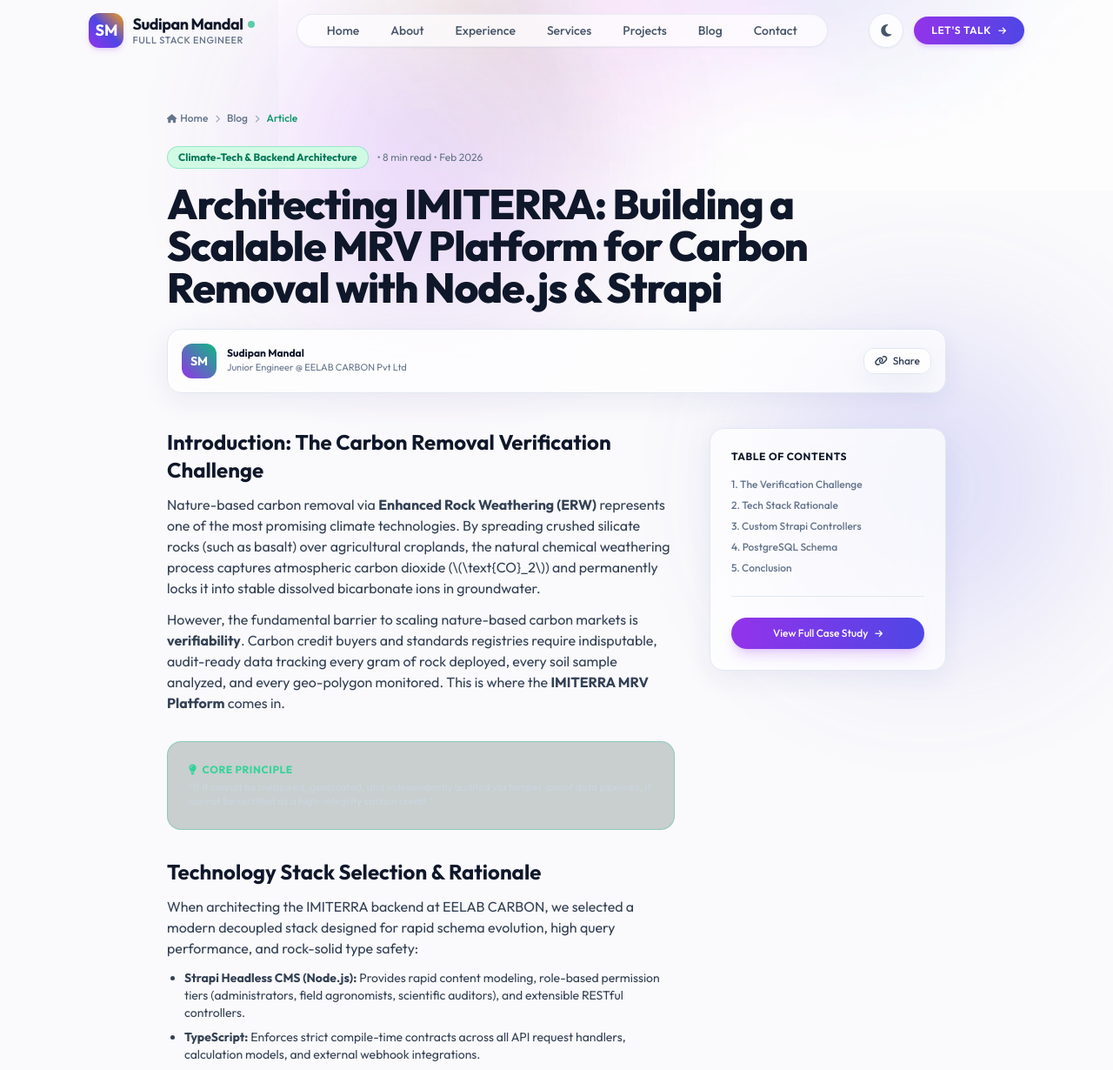
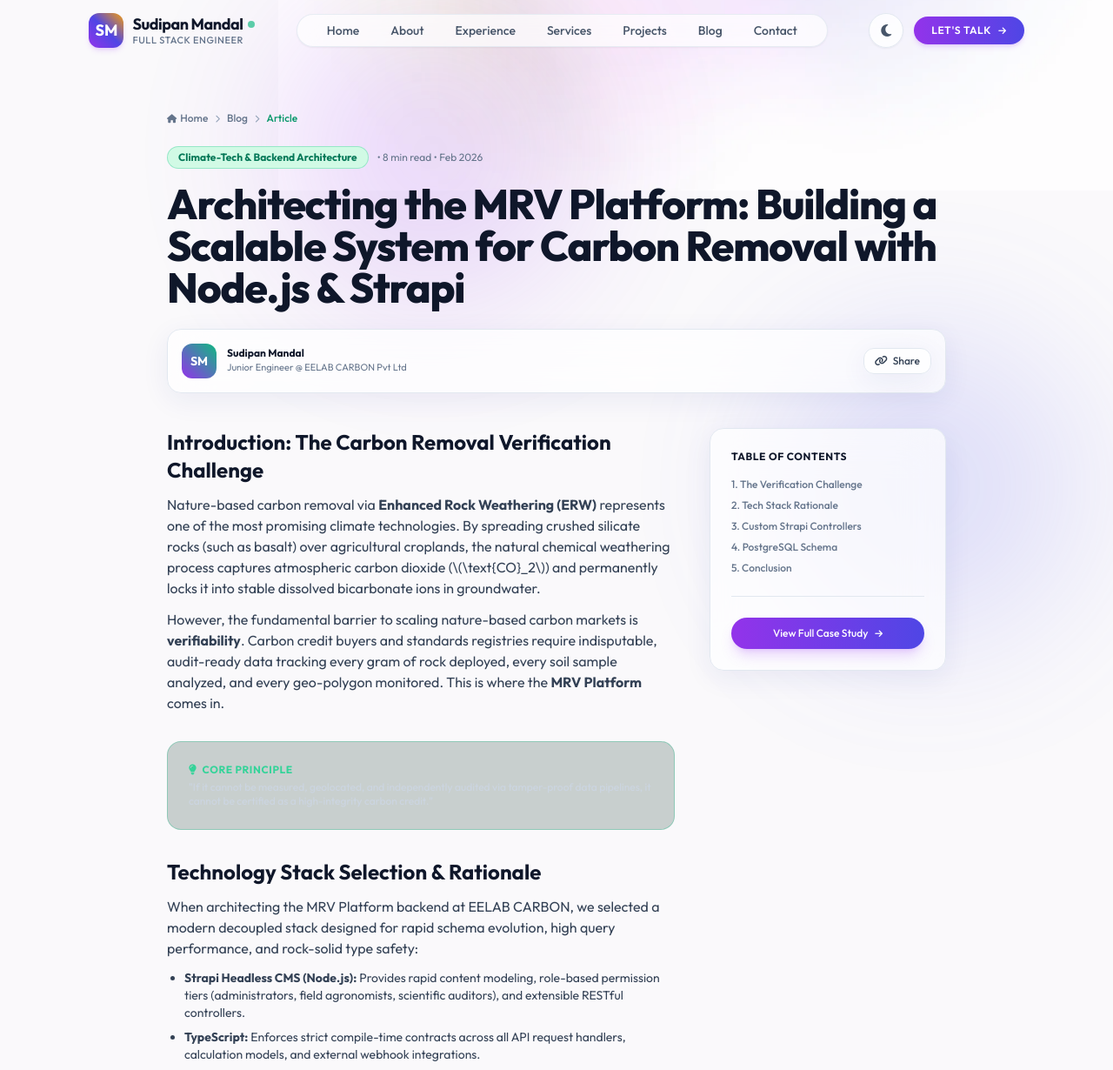
Before and after one commit to sudipan-dev-sr/Sudipan_Portfolio_WebSite, a PHP site: page /pages/single-blog.php?slug=architecting-mrv-platform in a window 1280 px wide. Shown: the top 1230 px of the page at 87% size. Run offline with PHP 8.4, Linux system fonts and the light colour scheme; some libraries are stand-ins or nearby versions; some web fonts are replaced.

Commit message:
Refactor references to "IMITERRA MRV Platform" to "MRV Platform" across multiple files for consistency

```diff
--- a/includes/footer.php
+++ b/includes/footer.php
@@ -18,7 +18,7 @@
                 </a>
 
                 <p class="text-xs sm:text-sm text-slate-400 max-w-md leading-relaxed">
-                    Junior Engineer & Full Stack Developer building the IMITERRA MRV Platform at EELAB CARBON. Specializing in Node.js, Strapi (Headless CMS), TypeScript, JavaScript, PostgreSQL, PHP 8, CodeIgniter 4, Laravel, and RESTful APIs.
+                    Junior Engineer & Full Stack Developer building the MRV Platform at EELAB CARBON. Specializing in Node.js, Strapi (Headless CMS), TypeScript, JavaScript, PostgreSQL, PHP 8, CodeIgniter 4, Laravel, and RESTful APIs.
                 </p>
 
                 <!-- Live Status Badge -->
--- a/pages/about.php
+++ b/pages/about.php
@@ -63,7 +63,7 @@
                         Engineering Philosophy & Technical Stack
                     </h2>
                     <p class="text-slate-600 dark:text-slate-300 text-sm sm:text-base leading-relaxed mb-4">
-                        I am a Junior Engineer & Full Stack Developer based in Kolkata. Currently at <strong class="text-slate-900 dark:text-white">EELAB CARBON Pvt Ltd</strong>, I engineer backend systems and REST APIs for the proprietary <strong class="text-emerald-600 dark:text-emerald-400">IMITERRA MRV Platform</strong> (Measurement, Reporting, and Verification) using <strong class="text-indigo-600 dark:text-indigo-400">Node.js, Strapi Headless CMS, TypeScript, JavaScript, and PostgreSQL</strong> for Enhanced Rock Weathering (ERW).
+                        I am a Junior Engineer & Full Stack Developer based in Kolkata. Currently at <strong class="text-slate-900 dark:text-white">EELAB CARBON Pvt Ltd</strong>, I engineer backend systems and REST APIs for the proprietary <strong class="text-emerald-600 dark:text-emerald-400">MRV Platform</strong> (Measurement, Reporting, and Verification) using <strong class="text-indigo-600 dark:text-indigo-400">Node.js, Strapi Headless CMS, TypeScript, JavaScript, and PostgreSQL</strong> for Enhanced Rock Weathering (ERW).
                     </p>
                     <p class="text-slate-600 dark:text-slate-300 text-sm sm:text-base leading-relaxed mb-4">
                         With strong enterprise experience from <strong class="text-slate-900 dark:text-white">Vxplore Technologies</strong>, I specialize in <strong class="text-purple-600 dark:text-purple-400">PHP 8, CodeIgniter 4 (CI4), Laravel, and MySQL</strong>, following MVC design patterns, building RESTful APIs, and implementing database query optimization.
--- a/pages/blog.php
+++ b/pages/blog.php
@@ -74,10 +74,10 @@
                         <span>•</span>
                         <span><i class="fa-solid fa-user text-purple-500"></i> Sudipan Mandal</span>
                         <span>•</span>
-                        <span class="text-emerald-600 dark:text-emerald-400 font-medium">IMITERRA Series</span>
+                        <span class="text-emerald-600 dark:text-emerald-400 font-medium">MRV Platform Series</span>
                     </div>
                     <h2 class="text-2xl sm:text-3xl font-bold text-slate-900 dark:text-white tracking-tight mb-3">
-                        Architecting IMITERRA: Building a Scalable MRV Platform for Carbon Removal with Node.js & Strapi
+                        Architecting the MRV Platform: Building a Scalable System for Carbon Removal with Node.js & Strapi
                     </h2>
                     <p class="text-xs sm:text-sm text-slate-600 dark:text-slate-300 leading-relaxed mb-6">
                         An in-depth architectural breakdown of how we built the Measurement, Reporting, and Verification engine for Enhanced Rock Weathering, handling spatial soil data ingestion, PostgreSQL relational models, and audit-proof carbon calculations.
@@ -90,7 +90,7 @@
                         <span class="px-2 py-0.5 rounded text-[11px] bg-slate-100 dark:bg-slate-800 text-slate-700 dark:text-slate-300">TypeScript</span>
                         <span class="px-2 py-0.5 rounded text-[11px] bg-slate-100 dark:bg-slate-800 text-slate-700 dark:text-slate-300">PostgreSQL</span>
                     </div>
-                    <a href="<?= BASE_URL ?>pages/single-blog.php?slug=architecting-imiterra-mrv-platform" class="text-xs font-bold text-emerald-600 dark:text-emerald-400 hover:underline flex items-center gap-1.5">
+                    <a href="<?= BASE_URL ?>pages/single-blog.php?slug=architecting-mrv-platform" class="text-xs font-bold text-emerald-600 dark:text-emerald-400 hover:underline flex items-center gap-1.5">
                         <span>Read Article</span>
                         <i class="fa-solid fa-arrow-right text-[10px]"></i>
                     </a>
--- a/pages/contact.php
+++ b/pages/contact.php
@@ -143,7 +143,7 @@
                         <span class="text-[11px] font-bold uppercase tracking-wider text-slate-400 block mb-2">Quick Topic Select</span>
                         <div class="flex flex-wrap gap-1.5 text-xs">
                             <button type="button" onclick="setContactSubject('Headless CMS & Strapi Architecture', this)" class="quick-sub-btn px-3 py-1.5 rounded-xl border border-slate-200 dark:border-slate-700 glass-card text-slate-600 dark:text-slate-300 hover:border-indigo-500 hover:text-indigo-600 transition">🚀 Strapi & Headless CMS</button>
-                            <button type="button" onclick="setContactSubject('IMITERRA / Climate-Tech MRV Platform', this)" class="quick-sub-btn px-3 py-1.5 rounded-xl border border-slate-200 dark:border-slate-700 glass-card text-slate-600 dark:text-slate-300 hover:border-emerald-500 hover:text-emerald-600 transition">🌿 Climate MRV Platform</button>
+                            <button type="button" onclick="setContactSubject('Climate-Tech MRV Platform', this)" class="quick-sub-btn px-3 py-1.5 rounded-xl border border-slate-200 dark:border-slate-700 glass-card text-slate-600 dark:text-slate-300 hover:border-emerald-500 hover:text-emerald-600 transition">🌿 Climate MRV Platform</button>
                             <button type="button" onclick="setContactSubject('Full-Stack Web Engineering Role', this)" class="quick-sub-btn px-3 py-1.5 rounded-xl border border-slate-200 dark:border-slate-700 glass-card text-slate-600 dark:text-slate-300 hover:border-purple-500 hover:text-purple-600 transition">⚡ Full-Stack Opportunity</button>
                             <button type="button" onclick="setContactSubject('PostgreSQL / MySQL Query Optimization', this)" class="quick-sub-btn px-3 py-1.5 rounded-xl border border-slate-200 dark:border-slate-700 glass-card text-slate-600 dark:text-slate-300 hover:border-sky-500 hover:text-sky-600 transition">📊 Database Optimization</button>
                             <button type="button" onclick="setContactSubject('AI & OpenAI Integration Project', this)" class="quick-sub-btn px-3 py-1.5 rounded-xl border border-slate-200 dark:border-slate-700 glass-card text-slate-600 dark:text-slate-300 hover:border-amber-500 hover:text-amber-600 transition">🤖 AI & LLM Project</button>
--- a/pages/single-blog.php
+++ b/pages/single-blog.php
@@ -1,6 +1,6 @@
 <?php
-$slug = isset($_GET['slug']) ? htmlspecialchars($_GET['slug']) : 'architecting-imiterra-mrv-platform';
-$pageTitle = "Architecting IMITERRA: Scalable MRV Platform | Sudipan Mandal";
+$slug = isset($_GET['slug']) ? htmlspecialchars($_GET['slug']) : 'architecting-mrv-platform';
+$pageTitle = "Architecting the MRV Platform | Sudipan Mandal";
 require_once __DIR__ . '/../includes/header.php';
 ?>
 
@@ -30,7 +30,7 @@
         </div>
 
         <h1 class="text-2xl sm:text-4xl lg:text-5xl font-extrabold text-slate-900 dark:text-white tracking-tight leading-tight mb-6">
-            Architecting IMITERRA: Building a Scalable MRV Platform for Carbon Removal with Node.js & Strapi
+            Architecting the MRV Platform: Building a Scalable System for Carbon Removal with Node.js & Strapi
         </h1>
 
         <!-- Author Banner -->
@@ -66,7 +66,7 @@
                         Nature-based carbon removal via <strong>Enhanced Rock Weathering (ERW)</strong> represents one of the most promising climate technologies. By spreading crushed silicate rocks (such as basalt) over agricultural croplands, the natural chemical weathering process captures atmospheric carbon dioxide (\(\text{CO}_2\)) and permanently locks it into stable dissolved bicarbonate ions in groundwater.
                     </p>
                     <p class="mt-3">
-                        However, the fundamental barrier to scaling nature-based carbon markets is <strong>verifiability</strong>. Carbon credit buyers and standards registries require indisputable, audit-ready data tracking every gram of rock deployed, every soil sample analyzed, and every geo-polygon monitored. This is where the <strong>IMITERRA MRV Platform</strong> comes in.
+                        However, the fundamental barrier to scaling nature-based carbon markets is <strong>verifiability</strong>. Carbon credit buyers and standards registries require indisputable, audit-ready data tracking every gram of rock deployed, every soil sample analyzed, and every geo-polygon monitored. This is where the <strong>MRV Platform</strong> comes in.
                     </p>
                 </div>
 
@@ -84,7 +84,7 @@
                         Technology Stack Selection & Rationale
                     </h2>
                     <p>
-                        When architecting the IMITERRA backend at EELAB CARBON, we selected a modern decoupled stack designed for rapid schema evolution, high query performance, and rock-solid type safety:
+                        When architecting the MRV Platform backend at EELAB CARBON, we selected a modern decoupled stack designed for rapid schema evolution, high query performance, and rock-solid type safety:
                     </p>
                     <ul class="list-disc pl-5 mt-3 space-y-2 text-xs sm:text-sm">
                         <li><strong>Strapi Headless CMS (Node.js):</strong> Provides rapid content modeling, role-based permission tiers (administrators, field agronomists, scientific auditors), and extensible RESTful controllers.</li>
@@ -144,7 +144,7 @@
                         Conclusion: The Future of Software in Climate Action
                     </h2>
                     <p>
-                        Building the backend for IMITERRA at EELAB CARBON demonstrates how modern software engineering disciplines—robust APIs, strict typing, and high-performance databases—directly empower real-world climate science and scalable carbon removal.
+                        Building the backend for the MRV Platform at EELAB CARBON demonstrates how modern software engineering disciplines—robust APIs, strict typing, and high-performance databases—directly empower real-world climate science and scalable carbon removal.
                     </p>
                 </div>
 
--- a/script.js
+++ b/script.js
@@ -85,7 +85,7 @@
 // ================= TYPEWRITER ANIMATION =================
 const typewriterPhrases = [
     "Junior Engineer @ EELAB CARBON",
-    "IMITERRA MRV Platform Engineer",
+    "MRV Platform Engineer",
     "Node.js, Strapi & TypeScript Developer",
     "Full Stack Web Developer",
     "PostgreSQL & MySQL Specialist",
```
Also changed, not shown: index.php (+7 -7 lines), pages/portfolio-details.php (+5 -5 lines), pages/portfolio.php (+5 -5 lines), 1 other file.
